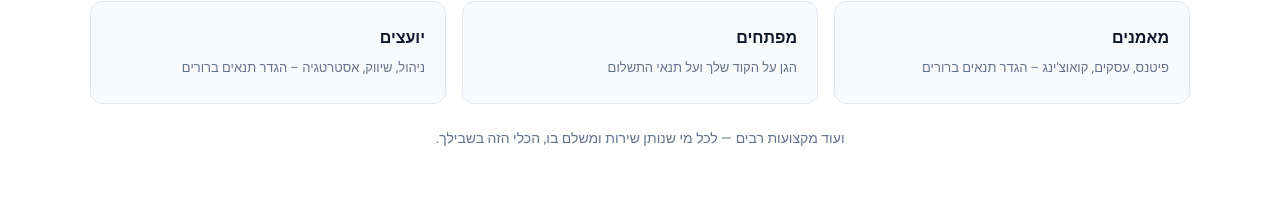
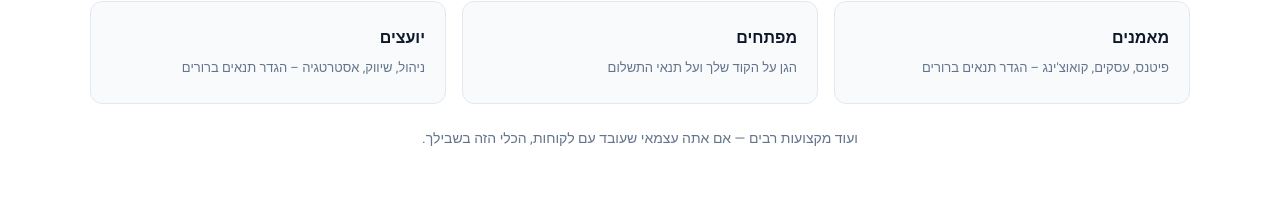
Before and after one commit to linoyayns/signly, a Next.js app: page / in a window 1280 px wide. Shown: the part 1100-1318 px from the top of the page. Built offline with nearby package versions, Linux system fonts and the light colour scheme.

Commit message:
Fix homepage copy: grammatically consistent sentence

```diff
--- a/app/page.tsx
+++ b/app/page.tsx
@@ -94,7 +94,7 @@ export default function HomePage() {
             ))}
           </div>
           <p style={{ textAlign: "center", marginTop: 24, fontSize: 14, color: "#64748B" }}>
-            ועוד מקצועות רבים — לכל מי שנותן שירות ומשלם בו, הכלי הזה בשבילך.
+            ועוד מקצועות רבים — אם אתה עצמאי שעובד עם לקוחות, הכלי הזה בשבילך.
           </p>
         </div>
       </section>
```
